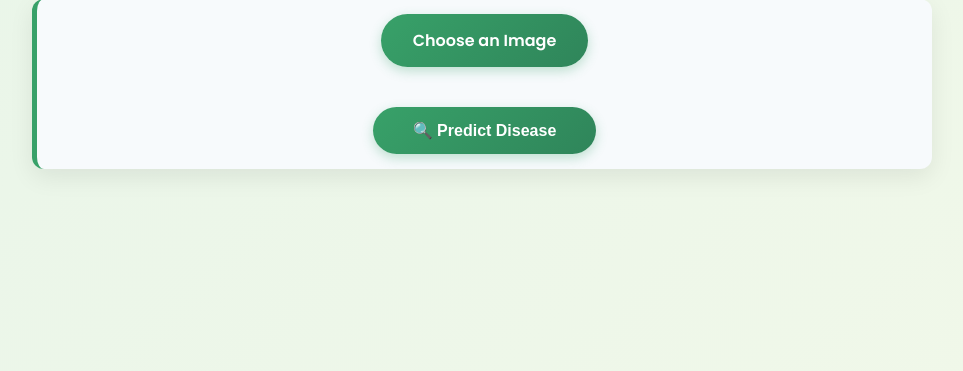
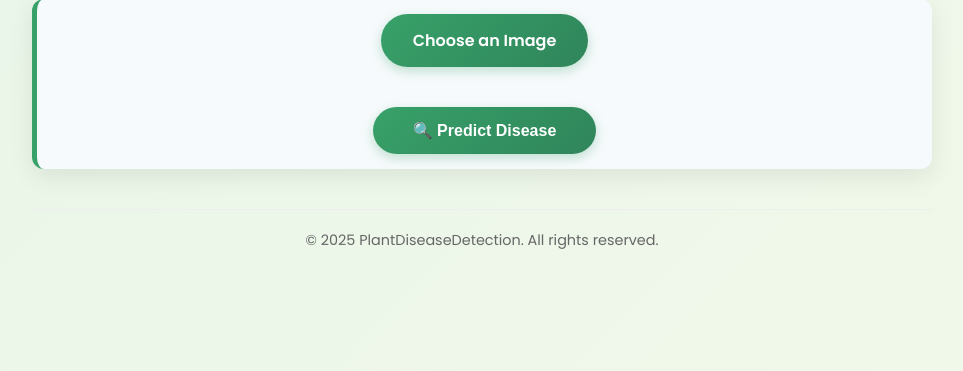
Before and after one commit to AnanyaHegde20/plant-disease-detector, a Flask app: page / in a window 1280 px wide. Shown: the part 339-710 px from the top of the page, without its empty margins (158-1121 px from the left). Run offline with Flask 3, Linux system fonts and the light colour scheme.

Commit message:
Add copyright notice to all pages across the website
Add the copyright notice "© 2025 PlantDiseaseDetection. All rights reserved." to the About page, the prediction results page, and the footer of the application in templates/index.html.

Replit-Commit-Author: Agent
Replit-Commit-Session-Id: b6901666-89a3-4b2e-b88f-b4f1702736fd
Replit-Commit-Checkpoint-Type: full_checkpoint
Replit-Commit-Event-Id: 00f309a3-abe0-49f0-a043-55b82d0759a5
Replit-Commit-Screenshot-Url: https://storage.googleapis.com/screenshot-production-us-central1/41f36d78-22c4-4873-b404-9361b29105a6/b6901666-89a3-4b2e-b88f-b4f1702736fd/FLcpG5u
Replit-Helium-Checkpoint-Created: true

```diff
--- a/templates/index.html
+++ b/templates/index.html
@@ -65,6 +65,9 @@
                     <h3>Model Performance</h3>
                     <p><strong>Overall Accuracy:</strong> 92.8% - 96.5%<br><strong>Training Data:</strong> 38,000+ plant leaf images<br><strong>Inference Time:</strong> Less than 1 second<br><strong>Supported Formats:</strong> JPG, PNG<br><strong>Image Size Requirements:</strong> Any size (auto-resized to 224x224)</p>
                 </div>
+            </div>
+            <div class="about-footer" style="text-align: center; padding: 20px; font-size: 0.9rem; color: #666; border-top: 1px solid #eee; margin-top: 20px;">
+                © 2025 PlantDiseaseDetection. All rights reserved.
             </div>
         </div>
     </div>
@@ -161,8 +164,14 @@
                 <p>Prediction generated on: {{ timestamp }}</p>
                 <p>© 2025 PlantDiseaseDetection. All rights reserved.</p>
             </div>
+            <div class="footer-copyright" style="text-align: center; padding: 20px; font-size: 0.8rem; color: #666;">
+                © 2025 PlantDiseaseDetection. All rights reserved.
+            </div>
         </div>
         {% endif %}
+        <div class="page-footer" style="text-align: center; padding: 20px; font-size: 0.9rem; color: #666; border-top: 1px solid #eee; margin-top: 40px;">
+            © 2025 PlantDiseaseDetection. All rights reserved.
+        </div>
     </div>
 
     <script>
```
